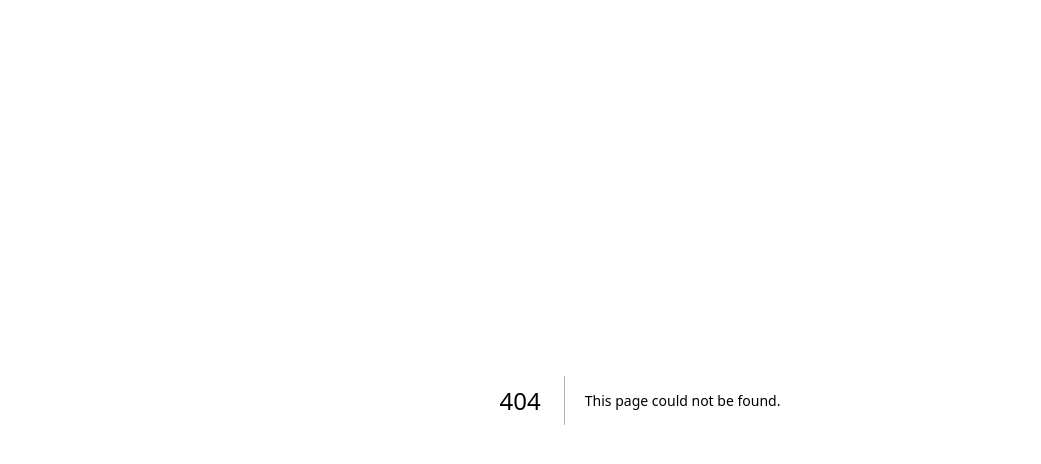
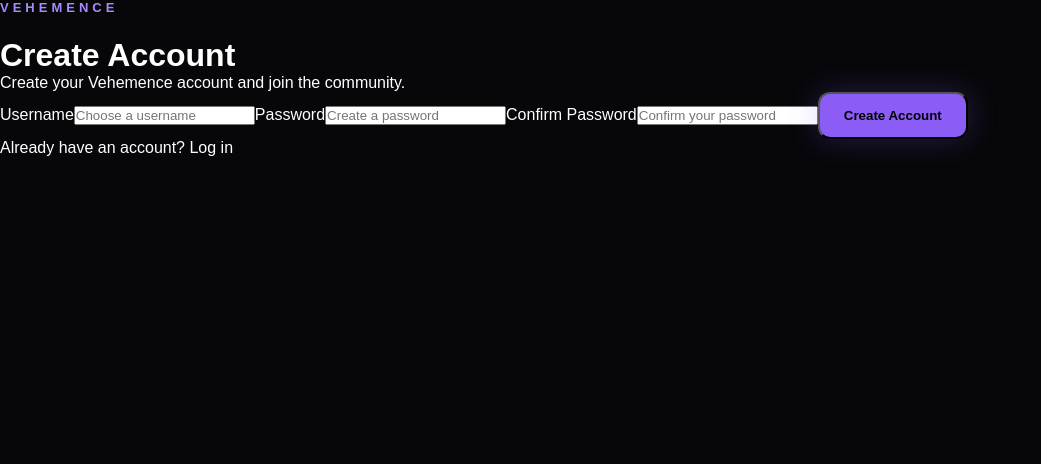
Before and after one commit to xaf13-spec/vehemence, a Next.js app: page /signup in a window 1280 px wide. Before the commit this address had no page. Shown: the top 464 px of the page, without its empty margins (0-1041 px from the left). Built offline with nearby package versions, Linux system fonts and the light colour scheme.

Commit message:
Create Signup component for user registration

```diff
--- /dev/null
+++ b/app/signup/page.js
@@ -0,0 +1,40 @@
+export default function Signup() {
+  return (
+    <main className="auth-page">
+      <div className="auth-card">
+        <p className="eyebrow">VEHEMENCE</p>
+
+        <h1>Create Account</h1>
+
+        <p className="auth-description">
+          Create your Vehemence account and join the community.
+        </p>
+
+        <form className="auth-form">
+          <label>
+            Username
+            <input type="text" placeholder="Choose a username" />
+          </label>
+
+          <label>
+            Password
+            <input type="password" placeholder="Create a password" />
+          </label>
+
+          <label>
+            Confirm Password
+            <input type="password" placeholder="Confirm your password" />
+          </label>
+
+          <button type="submit" className="primary-button">
+            Create Account
+          </button>
+        </form>
+
+        <p className="auth-footer">
+          Already have an account? <a href="/login">Log in</a>
+        </p>
+      </div>
+    </main>
+  );
+}
```
